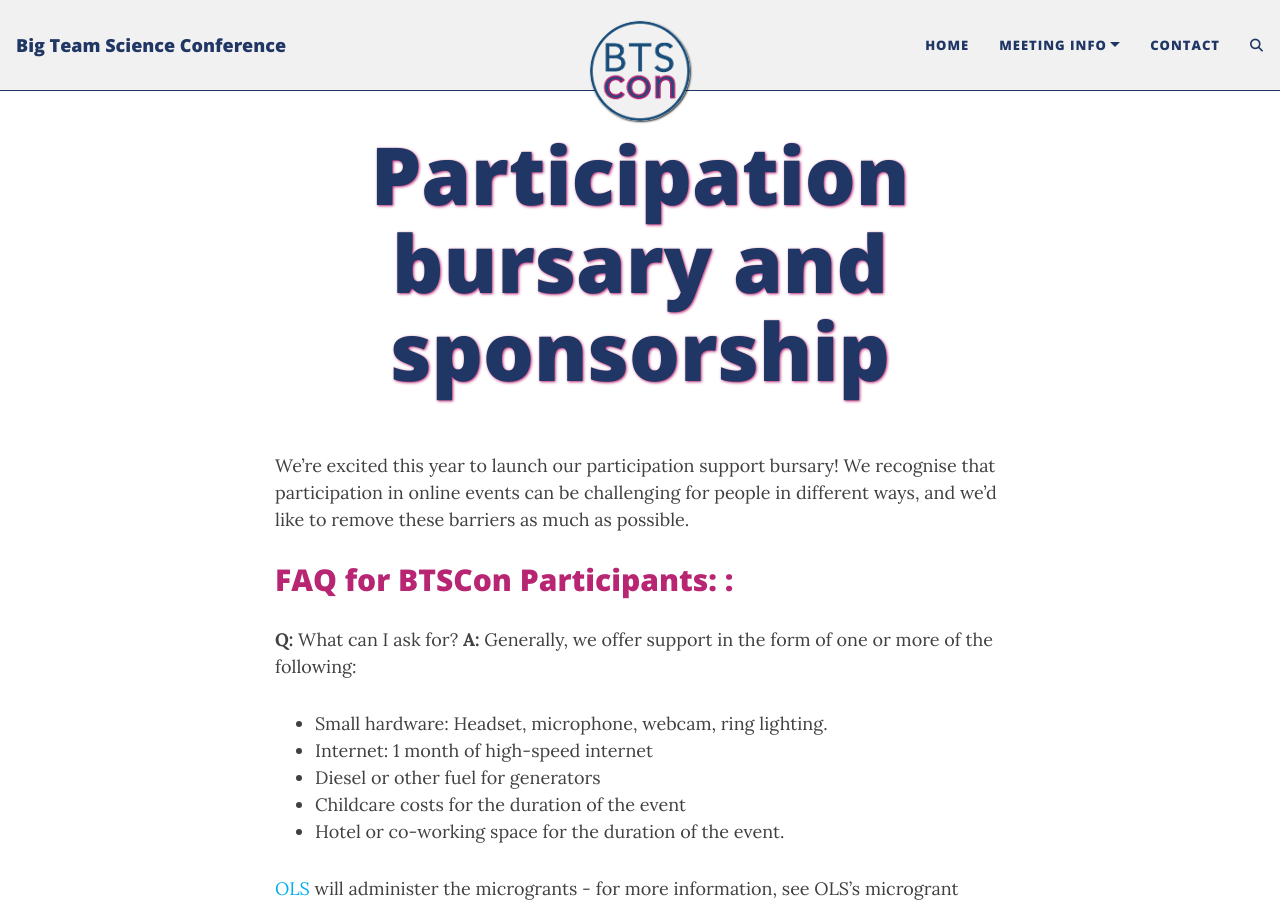
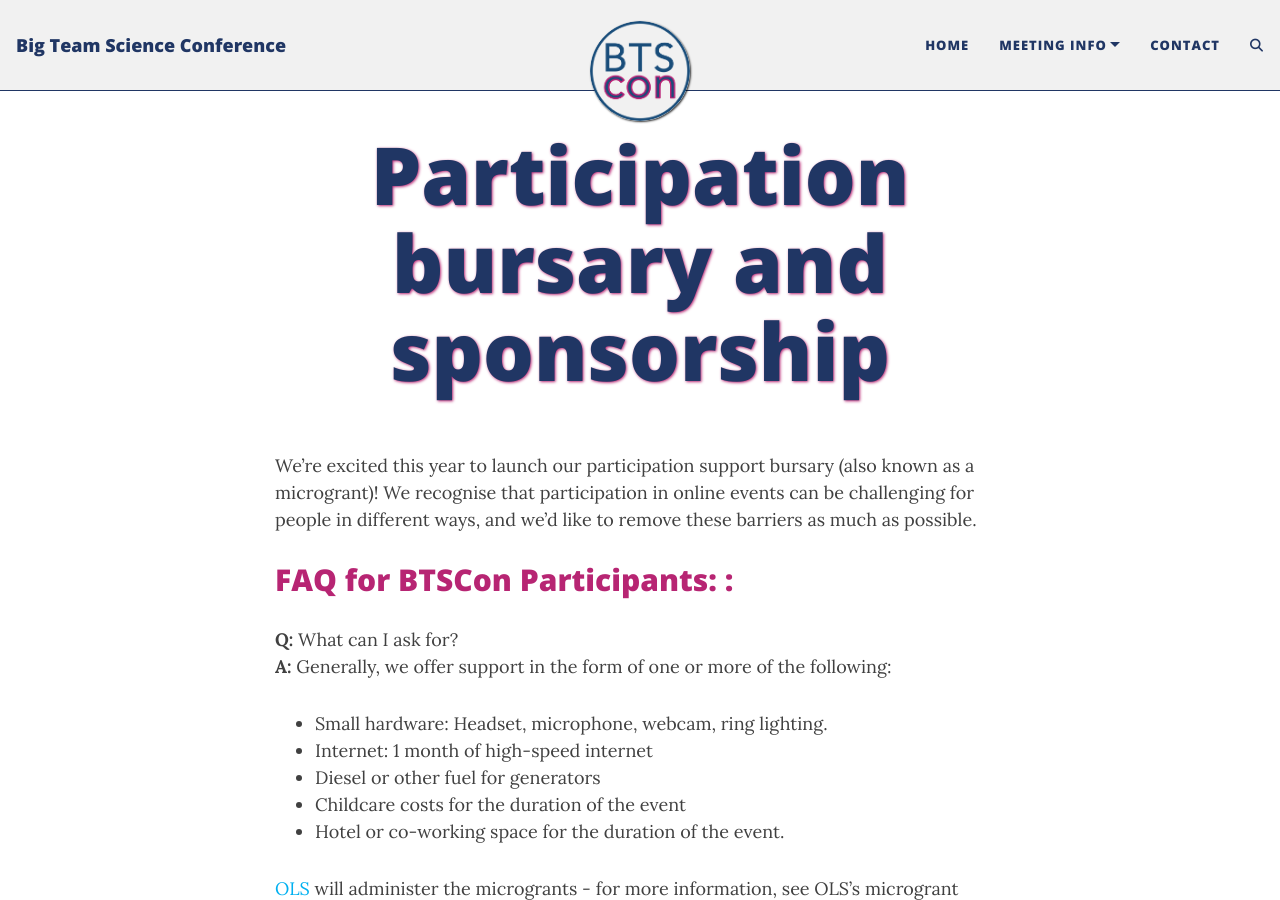
Before and after one commit to bigteamscienceconference/bigteamscienceconference.github.io, a Jekyll site: the page built from sponsorship-and-bursaries.md, in a window 1280 px wide and 900 px high. Built offline with Jekyll 4.4.1, drawn with Linux system fonts in a browser that asks for light colours; comment, search, counter and statistics services are not loaded.

Commit message:
my line breaks were terrible

```diff
--- a/sponsorship-and-bursaries.md
+++ b/sponsorship-and-bursaries.md
@@ -4,7 +4,7 @@
 <!--cover-img: /assets/img/events_blank.png-->
 ---
 
-We’re excited this year to launch our participation support bursary! We recognise that participation in online events can be challenging for people in different ways, and we’d like to remove these barriers as much as possible.
+We’re excited this year to launch our participation support bursary (also known as a microgrant)! We recognise that participation in online events can be challenging for people in different ways, and we’d like to remove these barriers as much as possible.
 
 ## FAQ for BTSCon Participants: :
 
@@ -33,6 +33,7 @@
 How to request a bursary: Please email bigteamscienceconference@gmail.com with a rough budget and the items you need.
 
 ## Information for sponsors
+
 **Q:** How much can I donate, and what will it be used for?
 **A:** Anything you offer can be helpful. We offer the following tiers (in USD) :
 
```
